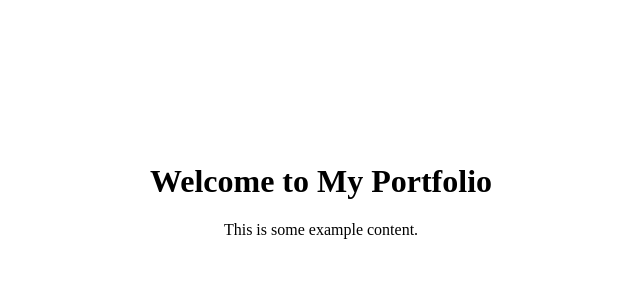
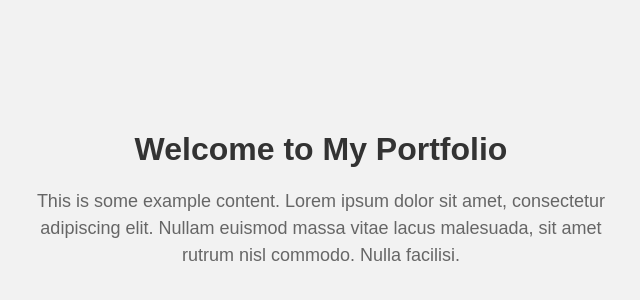
Before and after one commit to kamilwilim98/kamilwilim98.github.io, a plain HTML site: page index.html in a window 1280 px wide. Shown: the part 202-502 px from the top of the page, without its empty margins (319-959 px from the left). Drawn offline with Linux system fonts and the light colour scheme.

Commit message:
even better

```diff
--- a/index.html
+++ b/index.html
@@ -12,18 +12,36 @@
         align-items: center;
         justify-content: center;
         text-align: center;
+        font-family: Arial, sans-serif;
+        background-color: #f2f2f2;
       }
 
       .container {
         max-width: 600px;
         margin: 0 auto;
       }
+
+      h1 {
+        font-size: 32px;
+        color: #333333;
+        margin-bottom: 20px;
+      }
+
+      p {
+        font-size: 18px;
+        color: #666666;
+        line-height: 1.5;
+      }
     </style>
   </head>
   <body>
     <div class="container">
       <h1>Welcome to My Portfolio</h1>
-      <p>This is some example content.</p>
+      <p>
+        This is some example content. Lorem ipsum dolor sit amet, consectetur
+        adipiscing elit. Nullam euismod massa vitae lacus malesuada, sit amet
+        rutrum nisl commodo. Nulla facilisi.
+      </p>
     </div>
   </body>
 </html>
```
